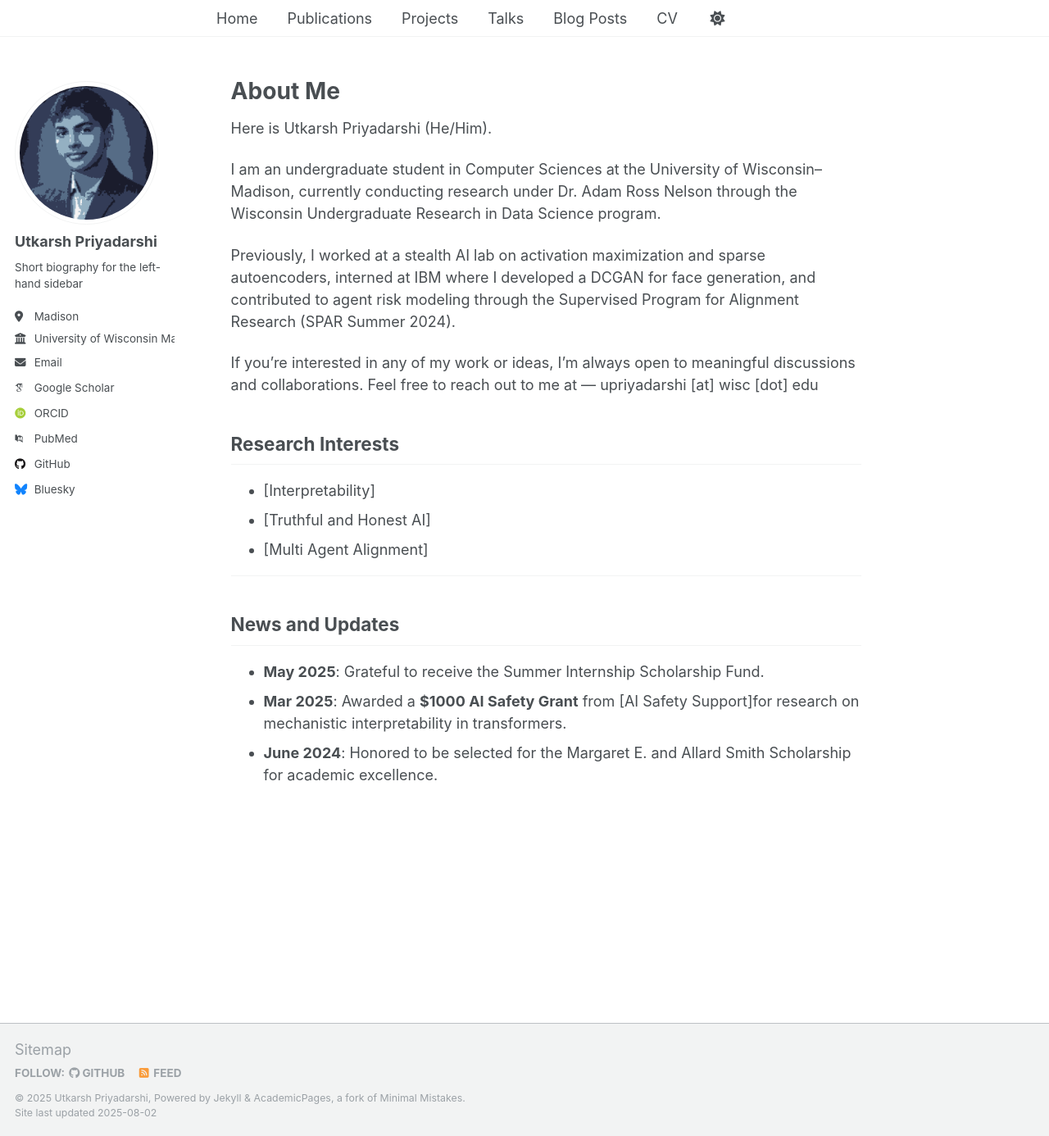
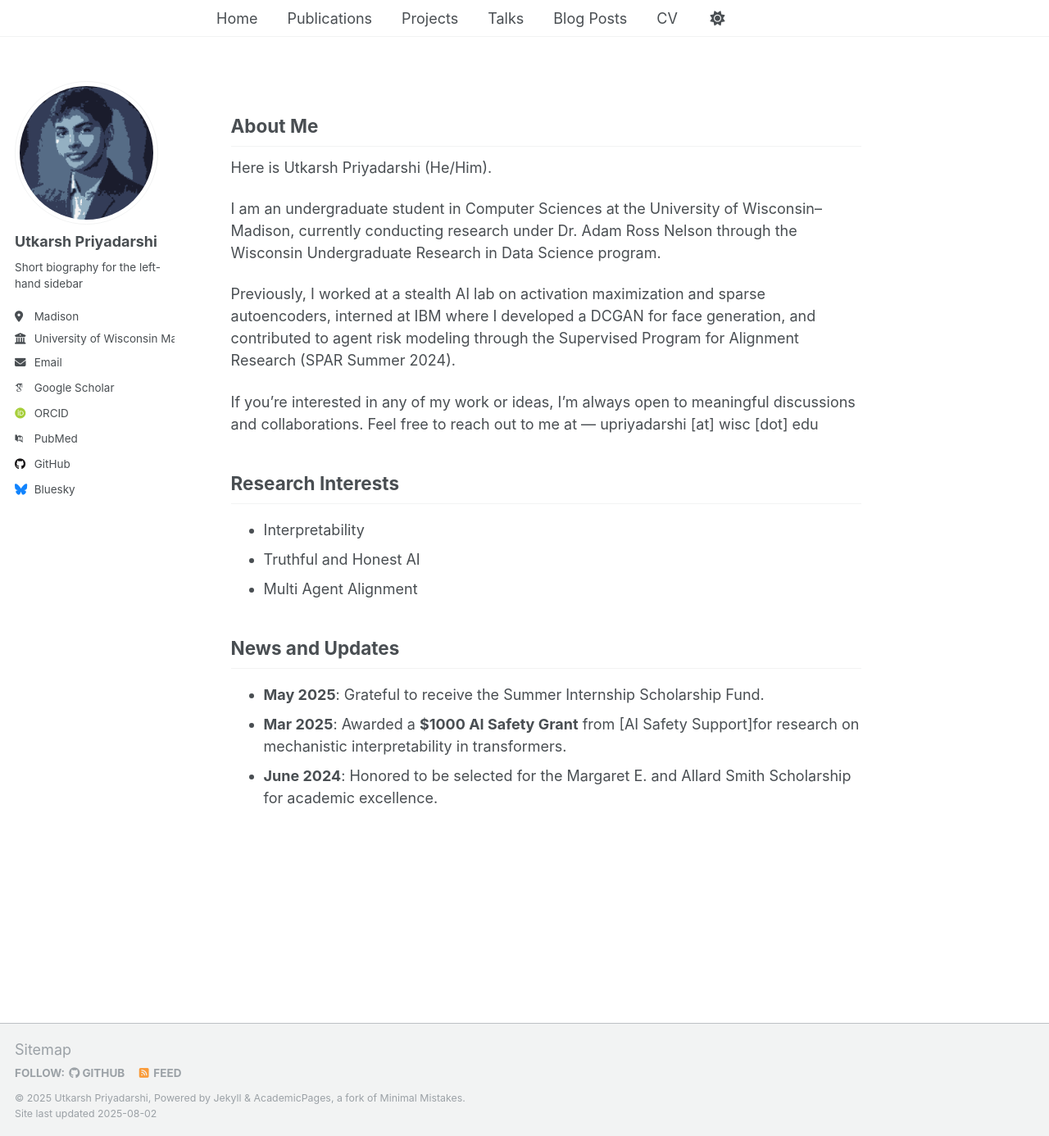
Before and after one commit to priyadarshiutkarsh/priyadarshiutkarsh.github.io, a Jekyll site: the page built from _pages/about.md, in a window 1280 px wide and 1386 px high. Shown: the whole window at 82% size. Built offline with Jekyll 4.4.1, drawn with Linux system fonts in a browser that asks for light colours; some web fonts are replaced.

Commit message:
Update about.md

```diff
--- a/_pages/about.md
+++ b/_pages/about.md
@@ -7,8 +7,8 @@ redirect_from:
   - /about.html
 ---
 
-About Me
-======
+## About Me
+
 Here is Utkarsh Priyadarshi (He/Him).
 
 I am an undergraduate student in Computer Sciences at the University of Wisconsin–Madison, currently conducting research under Dr. Adam Ross Nelson through the Wisconsin Undergraduate Research in Data Science program.
@@ -19,11 +19,9 @@ If you’re interested in any of my work or ideas, I’m always open to meaningf
 
 ## Research Interests
 
-- [Interpretability]
-- [Truthful and Honest AI]
-- [Multi Agent Alignment]
-
----
+- Interpretability
+- Truthful and Honest AI
+- Multi Agent Alignment
 
 ## News and Updates
 
```
